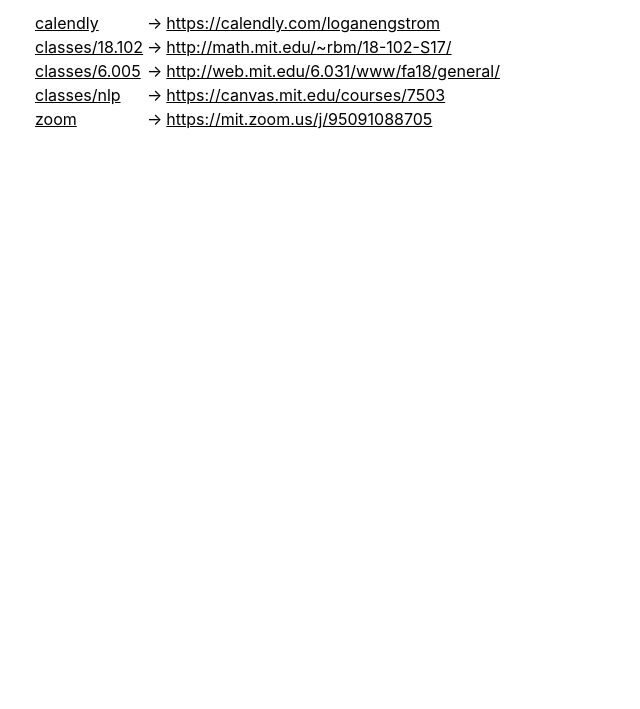
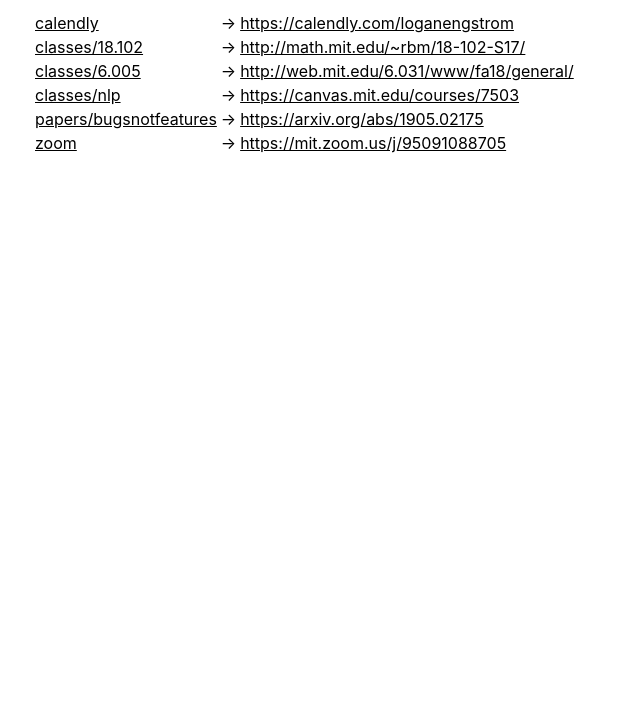
Before and after one commit to antimatter15/goto, a plain HTML site: page index.html in a window 1280 px wide. Shown: the part 91-800 px from the top of the page, without its empty margins (0-640 px from the left). Drawn offline with Linux system fonts and the light colour scheme.

Commit message:
Set key "papers/bugsnotfeatures" → "https://arxiv.

```diff
--- a/index.csv
+++ b/index.csv
@@ -4,3 +4,4 @@ zoom,https://mit.zoom.us/j/95091088705
 classes/6.005,http://web.mit.edu/6.031/www/fa18/general/
 classes/nlp,https://canvas.mit.edu/courses/7503
 calendly,https://calendly.com/loganengstrom
+papers/bugsnotfeatures,https://arxiv.org/abs/1905.02175
--- a/index.html
+++ b/index.html
@@ -10,4 +10,4 @@ a { color: black }
 td:nth-child(1) { text-align: left }
 </style>
 <h1>gitlinks</h1>
-<table><tbody><tr><td><a href="calendly">calendly</a></td><td>→</td><td><a href="https://calendly.com/loganengstrom">https://calendly.com/loganengstrom</a></td></li><tr><td><a href="classes/18.102">classes/18.102</a></td><td>→</td><td><a href="http://math.mit.edu/~rbm/18-102-S17/">http://math.mit.edu/~rbm/18-102-S17/</a></td></li><tr><td><a href="classes/6.005">classes/6.005</a></td><td>→</td><td><a href="http://web.mit.edu/6.031/www/fa18/general/">http://web.mit.edu/6.031/www/fa18/general/</a></td></li><tr><td><a href="classes/nlp">classes/nlp</a></td><td>→</td><td><a href="https://canvas.mit.edu/courses/7503">https://canvas.mit.edu/courses/7503</a></td></li><tr><td><a href="zoom">zoom</a></td><td>→</td><td><a href="https://mit.zoom.us/j/95091088705">https://mit.zoom.us/j/95091088705</a></td></li></tbody></table>
+<table><tbody><tr><td><a href="calendly">calendly</a></td><td>→</td><td><a href="https://calendly.com/loganengstrom">https://calendly.com/loganengstrom</a></td></li><tr><td><a href="classes/18.102">classes/18.102</a></td><td>→</td><td><a href="http://math.mit.edu/~rbm/18-102-S17/">http://math.mit.edu/~rbm/18-102-S17/</a></td></li><tr><td><a href="classes/6.005">classes/6.005</a></td><td>→</td><td><a href="http://web.mit.edu/6.031/www/fa18/general/">http://web.mit.edu/6.031/www/fa18/general/</a></td></li><tr><td><a href="classes/nlp">classes/nlp</a></td><td>→</td><td><a href="https://canvas.mit.edu/courses/7503">https://canvas.mit.edu/courses/7503</a></td></li><tr><td><a href="papers/bugsnotfeatures">papers/bugsnotfeatures</a></td><td>→</td><td><a href="https://arxiv.org/abs/1905.02175">https://arxiv.org/abs/1905.02175</a></td></li><tr><td><a href="zoom">zoom</a></td><td>→</td><td><a href="https://mit.zoom.us/j/95091088705">https://mit.zoom.us/j/95091088705</a></td></li></tbody></table>
```
Also changed, not shown: papers/bugsnotfeatures/index.html (added, +1 -0 lines).
